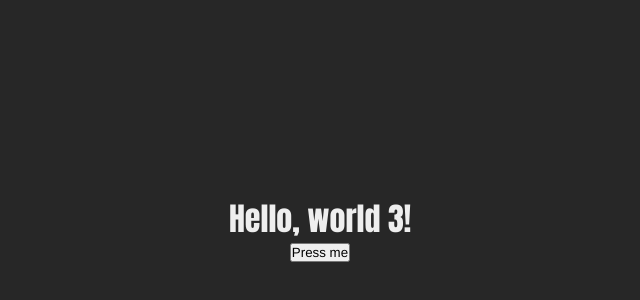
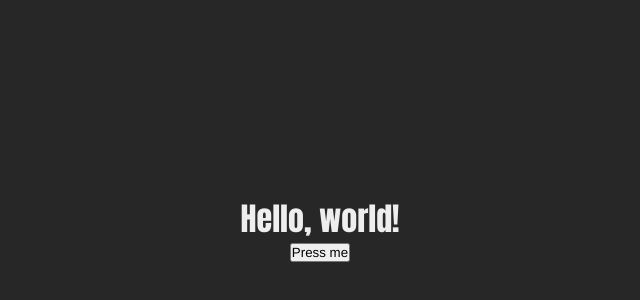
Before and after one commit to gabriel-eb/alo-2024, a plain HTML site: page index.html in a window 1280 px wide. Shown: the part 172-472 px from the top of the page, without its empty margins (320-960 px from the left). Drawn offline with Linux system fonts and the light colour scheme.

Commit message:
Update index.html

```diff
--- a/index.html
+++ b/index.html
@@ -7,7 +7,7 @@
   <link href='./style.css' rel='stylesheet'>
 </head>
 <body>
-  <h1>Hello, world 3!</h1>
+  <h1>Hello, world!</h1>
   <button onclick="console.log('hello');">Press me</button>
   <script defer type="text/javascript" src="/main.js"></script>
 </body>
```
